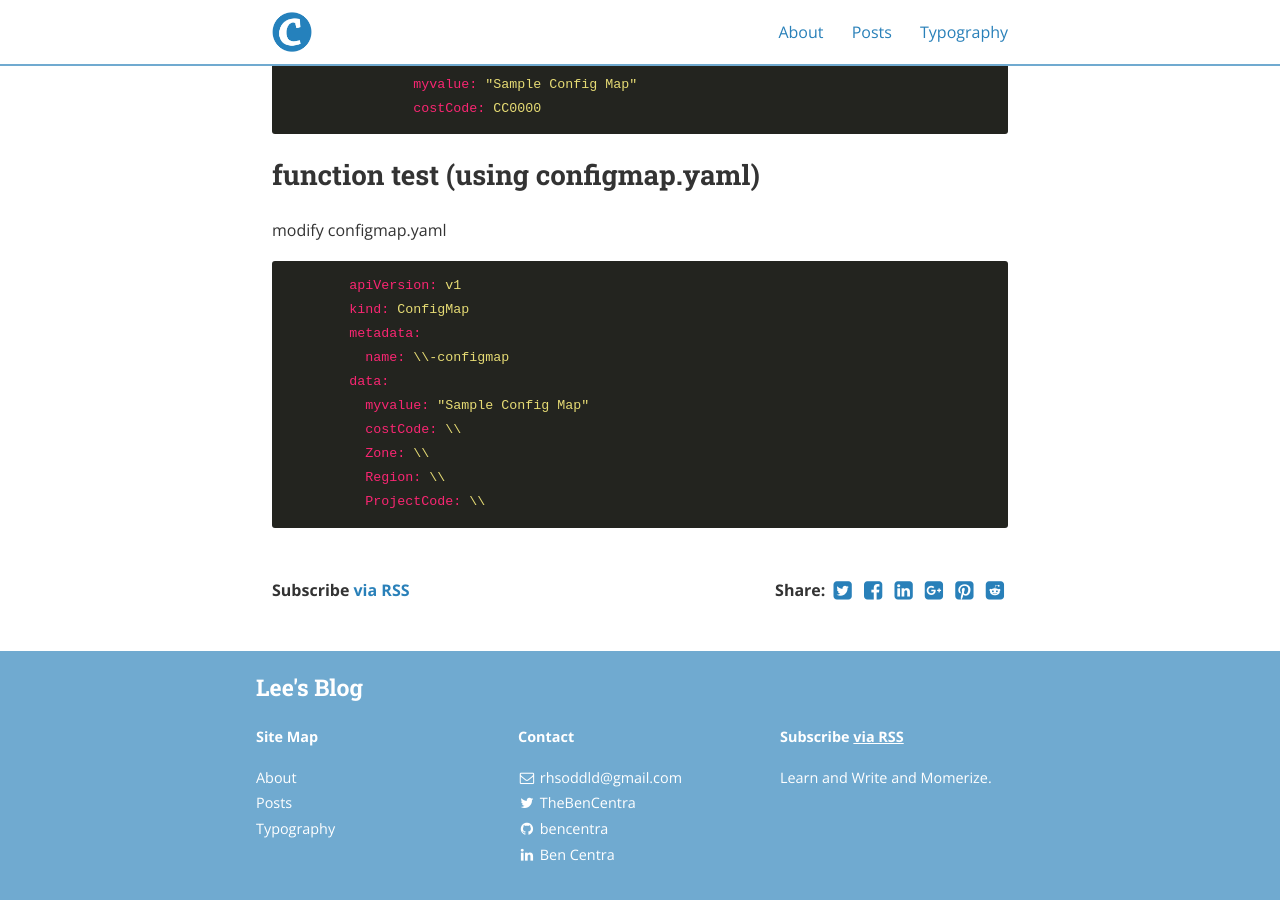
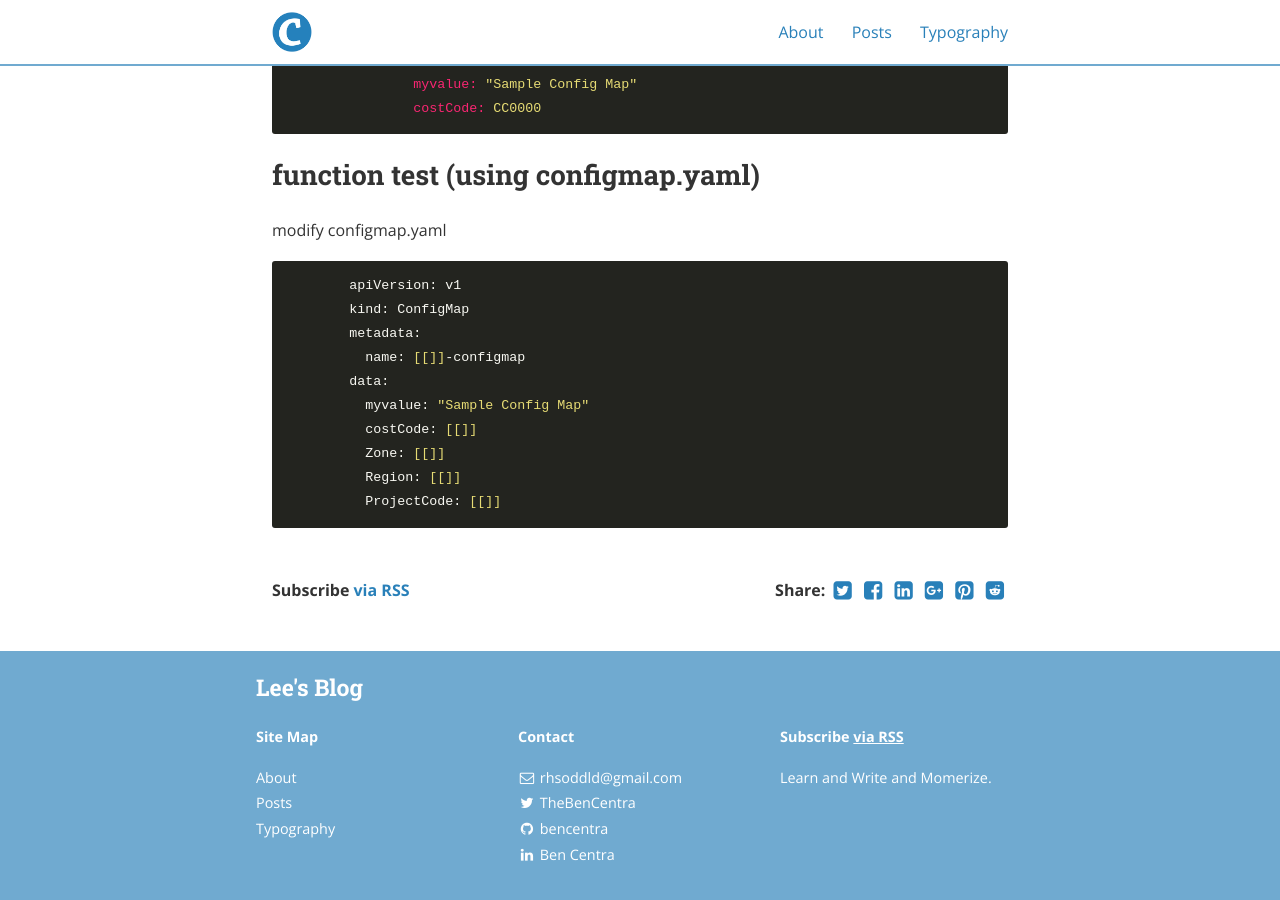
Before and after one commit to rhsoddld/rhsoddld.github.io, a Jekyll site: the page built from _posts/2021-06-15-helm_3.md, in a window 1280 px wide and 900 px high, scrolled down 2395 px. Built offline with Jekyll 4.4.1, drawn with Linux system fonts in a browser that asks for light colours; nearby versions of some CDN libraries.

````diff
--- a/_posts/2021-06-15-helm_3.md
+++ b/_posts/2021-06-15-helm_3.md
@@ -96,11 +96,11 @@ modify configmap.yaml
 	apiVersion: v1
 	kind: ConfigMap
 	metadata:
-	  name: \\{{ .Release.Name \\}}-configmap
+	  name: [[{{ .Release.Name }}]]-configmap
 	data:
 	  myvalue: "Sample Config Map"
-	  costCode: \\{{ .Values.costCode \\}}
-	  Zone: \\{{ quote .Values.infra.zone \\}}
-	  Region: \\{{ quote .Values.infra.region \\}}
-	  ProjectCode: \\{{ upper .Values.projectCode \\}}
+	  costCode: [[{{ .Values.costCode }}]]
+	  Zone: [[{{ quote .Values.infra.zone }}]]
+	  Region: [[{{ quote .Values.infra.region }}]]
+	  ProjectCode: [[{{ upper .Values.projectCode }}]]
 ```
````
